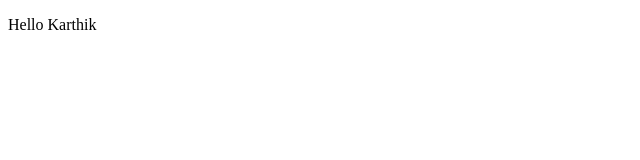
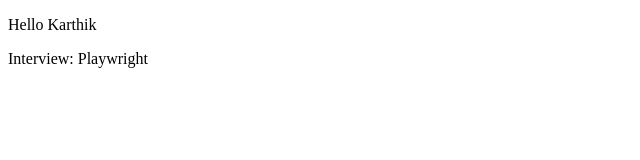
Before and after one commit to lkarthik16/learn-git, a plain HTML site: page index.html in a window 1280 px wide. Shown: the whole page, without its empty margins (0-640 px from the left). Drawn offline with Linux system fonts and the light colour scheme.

Commit message:
Changes in html file

```diff
--- a/index.html
+++ b/index.html
@@ -7,5 +7,6 @@
 </head>
 <body>
     <p>Hello Karthik</p>
+    <p>Interview: Playwright</p>
 </body>
 </html>
```
